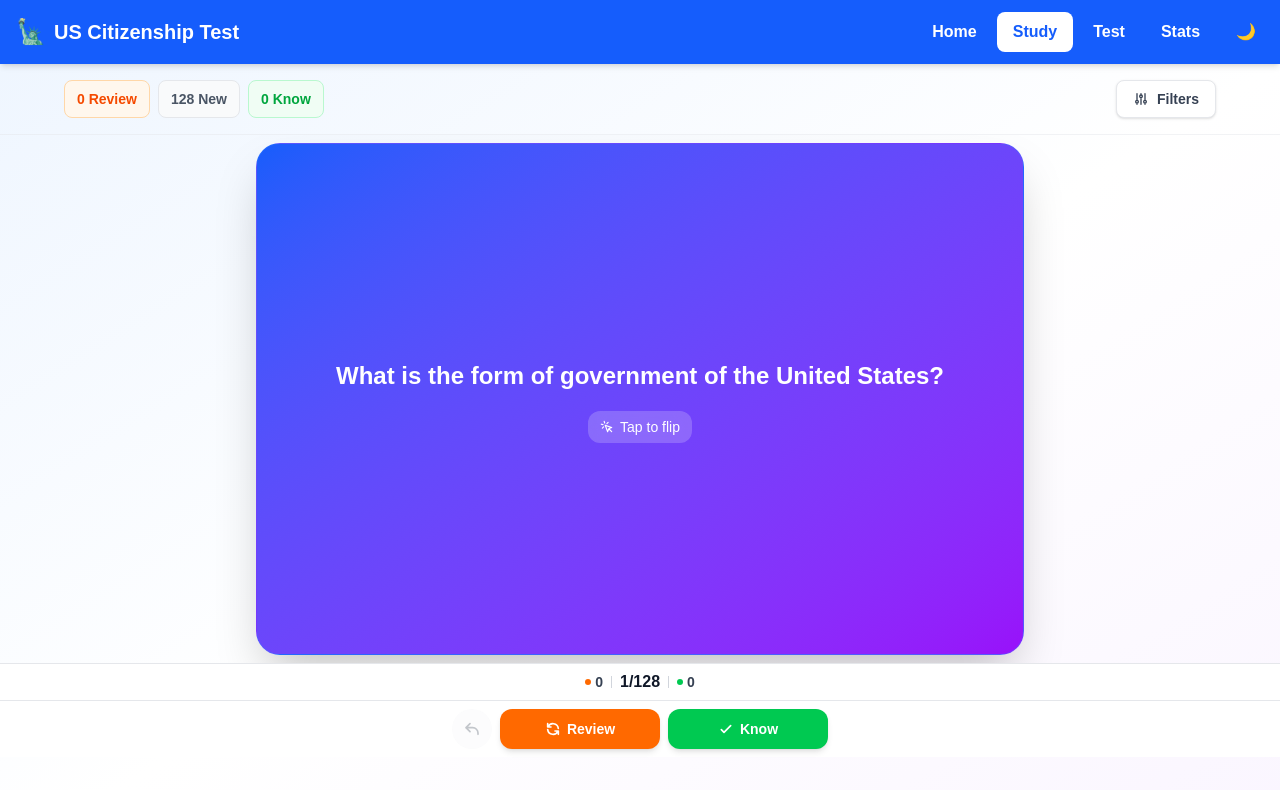
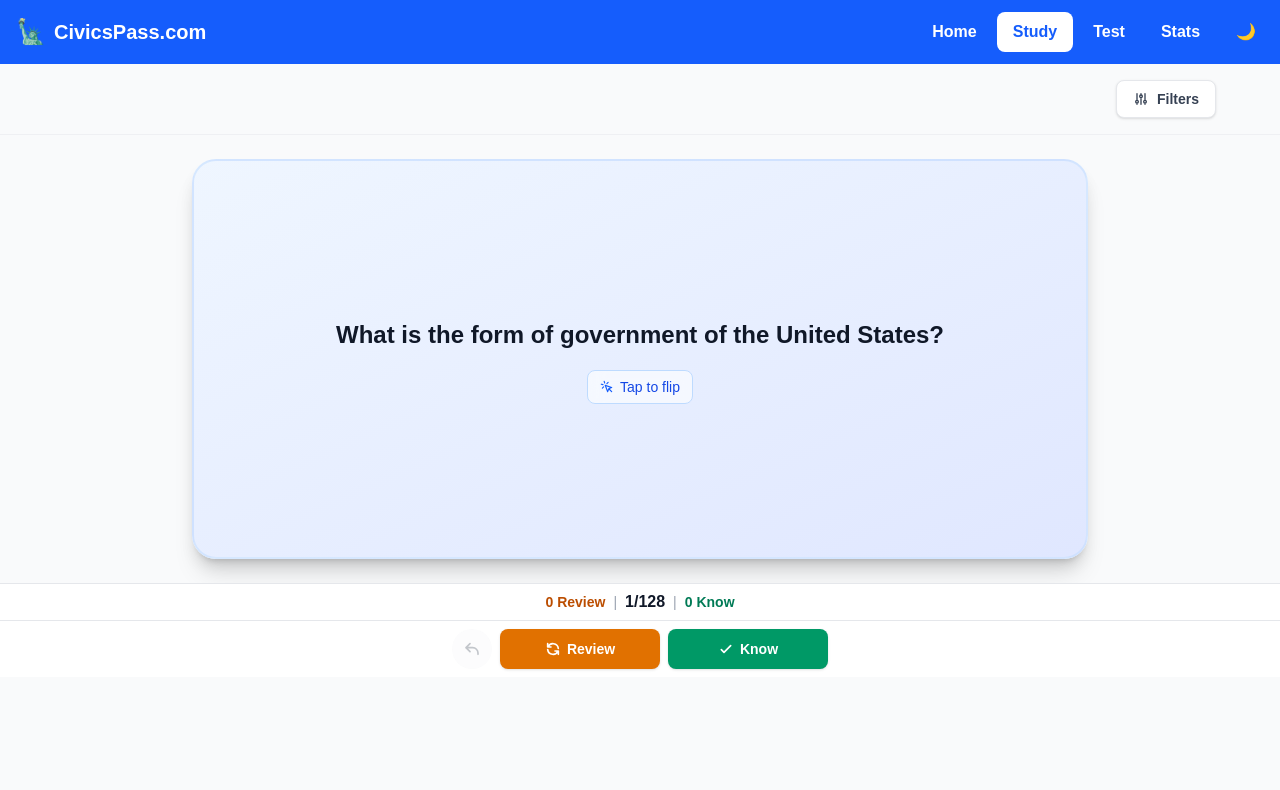
Before and after one commit to himanshu-vats/citizenship-test, a Next.js app: page /study in a window 1280 px wide. Shown: the top 790 px of the page. Built offline with nearby package versions, Linux system fonts and the light colour scheme.

Commit message:
updated final updates for phase 1

```diff
--- a/app/api/auth/route.js
+++ b/app/api/auth/route.js
@@ -73,7 +73,6 @@ export async function GET(request) {
   <script>
     (function() {
       function receiveMessage(e) {
-        console.log("receiveMessage %o", e);
         // send message to main window with the token
         window.opener.postMessage(
           'authorization:github:success:${JSON.stringify({ token: data.access_token, provider: 'github' })}',
--- a/app/study/page.js
+++ b/app/study/page.js
@@ -401,24 +401,10 @@ export default function StudyMode() {
     <>
       <TopNav />
 
-      <main className="min-h-screen bg-gradient-to-br from-blue-50 via-white to-purple-50 dark:from-slate-900 dark:via-slate-800 dark:to-slate-900">
-        {/* Header with Progress and Filters */}
+      <main className="min-h-screen bg-gray-50 dark:bg-slate-900">
+        {/* Header with Filters Button Only */}
         <div className="px-4 py-4 border-b border-gray-200/50 dark:border-slate-700/50">
-          <div className="max-w-6xl mx-auto flex flex-wrap items-center justify-between gap-3">
-
-            {/* Progress Stats */}
-            <div className="flex gap-2">
-              <div className="px-3 py-1.5 bg-orange-50 dark:bg-orange-900/30 rounded-lg border border-orange-200 dark:border-orange-700">
-                <span className="text-sm font-bold text-orange-600 dark:text-orange-400">{stillLearningCount} Review</span>
-              </div>
-              <div className="px-3 py-1.5 bg-gray-50 dark:bg-slate-800/50 rounded-lg border border-gray-200 dark:border-slate-600">
-                <span className="text-sm font-bold text-gray-600 dark:text-slate-300">{unstudiedCount} New</span>
-              </div>
-              <div className="px-3 py-1.5 bg-green-50 dark:bg-green-900/30 rounded-lg border border-green-200 dark:border-green-700">
-                <span className="text-sm font-bold text-green-600 dark:text-green-400">{knownCount} Know</span>
-              </div>
-            </div>
-
+          <div className="max-w-6xl mx-auto flex justify-end">
             {/* Filter Button */}
             <button
               onClick={() => setShowFilters(!showFilters)}
@@ -474,8 +460,8 @@ export default function StudyMode() {
           </div>
         )}
 
-        {/* Flashcard Container - Dynamically sized */}
-        <div className="flex-1 flex items-center justify-center px-3 py-2 overflow-hidden min-h-0">
+        {/* Flashcard Container - Fixed max height to keep buttons visible */}
+        <div className="flex items-center justify-center px-3 py-6">
         {filteredQuestions.length === 0 ? (
           <div className="bg-white dark:bg-slate-800 rounded-2xl shadow-2xl p-6 sm:p-8 text-center max-w-md border border-gray-200 dark:border-slate-700">
             <div className="text-5xl mb-3">🎉</div>
@@ -493,20 +479,19 @@ export default function StudyMode() {
             </Link>
           </div>
         ) : (
-          <div className="w-full max-w-3xl h-full flex items-center justify-center">
-            {/* Large Immersive Flashcard with 3D Flip */}
+          <div className="w-full max-w-4xl">
+            {/* Flashcard with 3D Flip - Limited height */}
             <div
               id="flashcard"
-              className={`relative w-full max-h-full rounded-2xl sm:rounded-3xl shadow-2xl ${!isFlipping ? 'cursor-pointer' : 'pointer-events-none'} ${
+              className={`relative w-full rounded-2xl sm:rounded-3xl shadow-xl ${!isFlipping ? 'cursor-pointer' : 'pointer-events-none'} ${
                 swipeDirection === 'left' ? 'transform -translate-x-full opacity-0 transition-all duration-300' :
                 swipeDirection === 'right' ? 'transform translate-x-full opacity-0 transition-all duration-300' : ''
               }`}
               onClick={handleFlipCard}
               style={{
                 perspective: '1000px',
-                aspectRatio: '3/2',
-                maxWidth: '100%',
-                maxHeight: '100%'
+                height: 'clamp(300px, 50vh, 500px)', // Responsive height with max 500px
+                maxWidth: '100%'
               }}
             >
               {/* Card Inner Container with 3D Transform */}
@@ -519,7 +504,7 @@ export default function StudyMode() {
               >
                 {/* Question Side (Front) */}
                 <div
-                  className="absolute inset-0 w-full h-full bg-gradient-to-br from-blue-600 to-purple-600 dark:from-slate-800 dark:to-slate-700 rounded-3xl border border-blue-500/30 dark:border-slate-600/50 overflow-hidden"
+                  className="absolute inset-0 w-full h-full bg-gradient-to-br from-blue-50 to-indigo-100 dark:from-slate-800 dark:to-slate-700 rounded-3xl border-2 border-blue-200/50 dark:border-slate-600 overflow-hidden shadow-lg"
                   style={{
                     backfaceVisibility: 'hidden',
                     WebkitBackfaceVisibility: 'hidden'
@@ -528,14 +513,14 @@ export default function StudyMode() {
                   {/* Question Content */}
                   <div className="absolute inset-0 p-4 sm:p-6 flex flex-col items-center justify-center">
                     <div className="text-center w-full flex flex-col items-center justify-center gap-4">
-                      <h2 className="text-base sm:text-lg md:text-xl lg:text-2xl font-bold text-white leading-relaxed px-2">
+                      <h2 className="text-base sm:text-lg md:text-xl lg:text-2xl font-bold text-gray-900 dark:text-white leading-relaxed px-2">
                         {currentQuestion.question}
                       </h2>
-                      <div className="inline-flex items-center gap-1.5 px-3 py-1.5 bg-white/20 dark:bg-slate-900/50 rounded-xl backdrop-blur-sm">
-                        <svg className="w-3.5 h-3.5 text-white dark:text-slate-300" fill="none" stroke="currentColor" viewBox="0 0 24 24">
+                      <div className="inline-flex items-center gap-1.5 px-3 py-1.5 bg-white/60 dark:bg-slate-700/60 backdrop-blur-sm rounded-lg border border-blue-200 dark:border-slate-600">
+                        <svg className="w-3.5 h-3.5 text-blue-600 dark:text-blue-400" fill="none" stroke="currentColor" viewBox="0 0 24 24">
                           <path strokeLinecap="round" strokeLinejoin="round" strokeWidth={2} d="M15 15l-2 5L9 9l11 4-5 2zm0 0l5 5M7.188 2.239l.777 2.897M5.136 7.965l-2.898-.777M13.95 4.05l-2.122 2.122m-5.657 5.656l-2.12 2.122" />
                         </svg>
-                        <span className="text-white dark:text-slate-300 font-medium text-xs sm:text-sm">Tap to flip</span>
+                        <span className="text-blue-700 dark:text-blue-300 font-medium text-xs sm:text-sm">Tap to flip</span>
                       </div>
                     </div>
                   </div>
@@ -543,7 +528,7 @@ export default function StudyMode() {
 
                 {/* Answer Side (Back) */}
                 <div
-                  className="absolute inset-0 w-full h-full bg-gradient-to-br from-green-600 to-emerald-600 dark:from-slate-800 dark:to-slate-700 rounded-3xl border border-green-500/30 dark:border-slate-600/50 overflow-hidden"
+                  className="absolute inset-0 w-full h-full bg-gradient-to-br from-emerald-50 to-teal-100 dark:from-slate-800 dark:to-slate-700 rounded-3xl border-2 border-emerald-200/50 dark:border-slate-600 overflow-hidden shadow-lg"
                   style={{
                     backfaceVisibility: 'hidden',
                     WebkitBackfaceVisibility: 'hidden',
@@ -553,24 +538,24 @@ export default function StudyMode() {
                   {/* Answer Content */}
                   <div className="absolute inset-0 p-4 sm:p-6 flex flex-col items-center justify-center overflow-y-auto">
                     <div className="text-center w-full flex flex-col items-center justify-center">
-                      <div className="inline-block bg-white/20 dark:bg-green-600/20 text-white dark:text-green-400 px-3 py-1.5 rounded-xl text-xs sm:text-sm font-bold mb-3 border border-white/30 dark:border-green-500/30">
+                      <div className="inline-block bg-white/60 dark:bg-slate-700/60 backdrop-blur-sm text-emerald-700 dark:text-emerald-400 px-3 py-1.5 rounded-lg text-xs sm:text-sm font-bold mb-3 border border-emerald-200 dark:border-emerald-700">
                         Answer
                       </div>
                       {currentQuestion.answers.length === 1 ? (
-                        <p className="text-base sm:text-lg md:text-xl lg:text-2xl font-bold text-white px-2">
+                        <p className="text-base sm:text-lg md:text-xl lg:text-2xl font-bold text-gray-900 dark:text-white px-2">
                           {currentQuestion.answers[0]}
                         </p>
                       ) : (
                         <div>
-                          <p className="text-xs sm:text-sm font-bold text-white dark:text-slate-300 mb-2">Any of these answers:</p>
+                          <p className="text-xs sm:text-sm font-bold text-gray-700 dark:text-slate-300 mb-2">Any of these answers:</p>
                           <div className="space-y-1">
                             {currentQuestion.answers.map((answer, index) => (
-                              <p key={index} className="text-sm sm:text-base md:text-lg font-semibold text-white">
+                              <p key={index} className="text-sm sm:text-base md:text-lg font-semibold text-gray-900 dark:text-white">
                                 • {answer}
                               </p>
                             ))}
                           </div>
-                          <p className="text-xs sm:text-sm text-white/80 dark:text-slate-400 italic mt-3">
+                          <p className="text-xs sm:text-sm text-gray-600 dark:text-slate-400 italic mt-3">
                             💡 You only need to know ONE of these for the test
                           </p>
                         </div>
@@ -590,17 +575,11 @@ export default function StudyMode() {
           {/* Static Progress Stats - Always Visible */}
           <div className="border-b border-gray-200 dark:border-slate-700 px-3 py-1.5">
             <div className="max-w-3xl mx-auto flex items-center justify-center gap-2 text-xs sm:text-sm">
-              <div className="flex items-center gap-1">
-                <div className="w-1.5 h-1.5 rounded-full bg-orange-500"></div>
-                <span className="font-semibold text-gray-700 dark:text-slate-300">{stillLearningCount}</span>
-              </div>
-              <div className="w-px h-3 bg-gray-300 dark:bg-slate-600"></div>
+              <span className="font-semibold text-amber-700 dark:text-amber-500">{stillLearningCount} Review</span>
+              <span className="text-gray-400 dark:text-slate-600">|</span>
               <span className="font-bold text-gray-900 dark:text-white text-sm sm:text-base">{currentIndex + 1}/{filteredQuestions.length}</span>
-              <div className="w-px h-3 bg-gray-300 dark:bg-slate-600"></div>
-              <div className="flex items-center gap-1">
-                <div className="w-1.5 h-1.5 rounded-full bg-green-500"></div>
-                <span className="font-semibold text-gray-700 dark:text-slate-300">{knownCount}</span>
-              </div>
+              <span className="text-gray-400 dark:text-slate-600">|</span>
+              <span className="font-semibold text-emerald-700 dark:text-emerald-500">{knownCount} Know</span>
             </div>
           </div>
 
@@ -622,7 +601,7 @@ export default function StudyMode() {
               {/* Need Review Button - Orange */}
               <button
                 onClick={handleStillLearning}
-                className="flex-1 max-w-[160px] h-10 bg-orange-500 hover:bg-orange-600 text-white rounded-xl font-bold transition-all active:scale-95 shadow-md flex items-center justify-center gap-1.5"
+                className="flex-1 max-w-[160px] h-10 bg-amber-600 hover:bg-amber-700 dark:bg-amber-700 dark:hover:bg-amber-800 text-white rounded-lg font-semibold transition-all active:scale-95 shadow-sm flex items-center justify-center gap-1.5"
                 aria-label="Need to review"
               >
                 <svg className="w-4 h-4" fill="none" stroke="currentColor" viewBox="0 0 24 24" strokeWidth={2.5}>
@@ -634,7 +613,7 @@ export default function StudyMode() {
               {/* Know Button - Green */}
               <button
                 onClick={handleKnow}
-                className="flex-1 max-w-[160px] h-10 bg-green-500 hover:bg-green-600 text-white rounded-xl font-bold transition-all active:scale-95 shadow-md flex items-center justify-center gap-1.5"
+                className="flex-1 max-w-[160px] h-10 bg-emerald-600 hover:bg-emerald-700 dark:bg-emerald-700 dark:hover:bg-emerald-800 text-white rounded-lg font-semibold transition-all active:scale-95 shadow-sm flex items-center justify-center gap-1.5"
                 aria-label="I know"
               >
                 <svg className="w-4 h-4" fill="none" stroke="currentColor" viewBox="0 0 24 24" strokeWidth={2.5}>
--- a/components/TopNav.jsx
+++ b/components/TopNav.jsx
@@ -49,15 +49,14 @@ export default function TopNav({ activeSection = null, onTestClick = null, onHom
   };
 
   return (
-    <nav className="bg-blue-600 dark:bg-blue-700 shadow-md sticky top-0 z-50">
+    <nav className="bg-blue-600 dark:bg-blue-700 shadow-md z-50">
       <div className="max-w-7xl mx-auto px-4">
         <div className="flex items-center justify-between h-16">
 
           {/* Logo/Title */}
           <Link href="/" className="flex items-center gap-2 text-white font-bold text-xl">
             <span className="text-2xl">🗽</span>
-            <span className="hidden sm:inline">US Citizenship Test</span>
-            <span className="sm:hidden">USCIS</span>
+            <span>CivicsPass.com</span>
           </Link>
 
           {/* Desktop Navigation */}
```
Also changed, not shown: app/page.js (+2 -20 lines), screenshots/console warning.png (added), screenshots/study mode.png (added).
